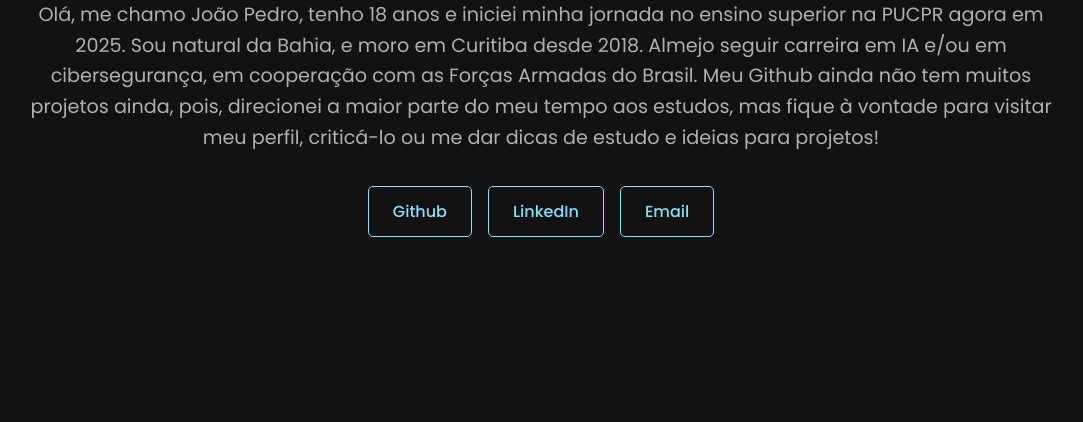
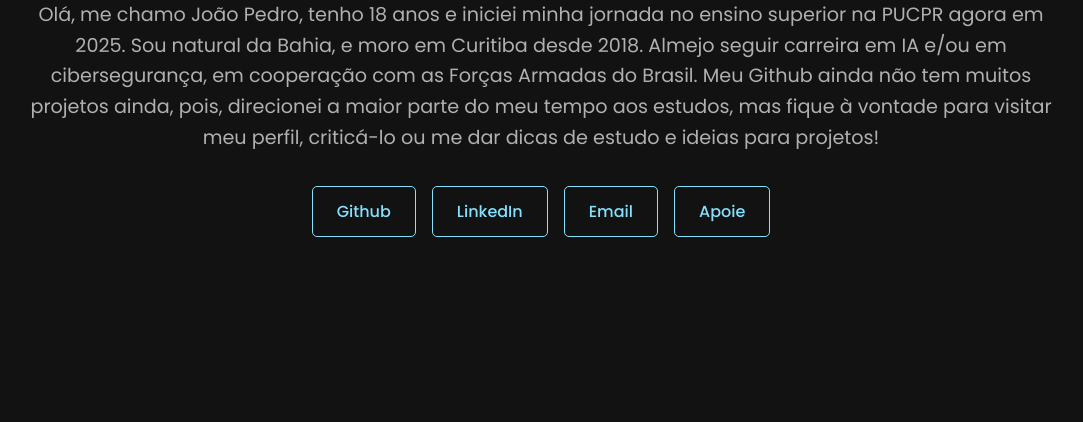
Before and after one commit to Macenajp/PORTFOLIO-PUCPR, a plain HTML site: page index.html in a window 1280 px wide. Shown: the part 251-673 px from the top of the page, without its empty margins (99-1182 px from the left). Drawn offline with Linux system fonts and the light colour scheme.

Commit message:
Update index.html

```diff
--- a/index.html
+++ b/index.html
@@ -7,7 +7,6 @@
         <title>JP | Portfólio</title>
         <link rel="stylesheet" href="style.css">
         <link href="https://fonts.googleapis.com/css2?family=Poppins:wght@300;400;500;700&display=swap" rel="stylesheet">
-
 
         <link rel="icon" href="favicon.png" type="image/x-icon">
         <link rel="shortcut icon" href="favicon.png" type="image/x-icon">
@@ -21,7 +20,6 @@
         </div>
     </header>
 
-
     <main>
         <section class="geral">
             <div class="container">
@@ -29,9 +27,10 @@
                     <h1 class="geral-tituloNome">João Pedro Macena Correa</h1>
                     <p class="geral-subtitulo">Olá, me chamo João Pedro, tenho 18 anos e iniciei minha jornada no ensino superior na PUCPR agora em 2025. Sou natural da Bahia, e moro em Curitiba desde 2018. Almejo seguir carreira em IA e/ou em cibersegurança, em cooperação com as Forças Armadas do Brasil. Meu Github ainda não tem muitos projetos ainda, pois, direcionei a maior parte do meu tempo aos estudos, mas fique à vontade para visitar meu perfil, criticá-lo ou me dar dicas de estudo e ideias para projetos!</p>
                     <div class="geral-botoes">
-                        <a href="https://github.com/Macenajp" target="_blank" class="botaoGeral">Github</a>
-                        <a href="https://www.linkedin.com/in/macenajp/" target="_blank" class="botaoGeral">LinkedIn</a>
-                        <a href="mailto:joaomacenactba@gmail.com" class="botaoGeral">Email</a>
+                        <a href="https://github.com/Macenajp" target="_blank" title="Meu perfil no GitHub" class="botaoGeral">Github</a>
+                        <a href="https://www.linkedin.com/in/macenajp/" target="_blank" title="Meu perfil no LinkedIn" class="botaoGeral">LinkedIn</a>
+                        <a href="mailto:joaomacenactba@gmail.com" target="_blank" title="E-mail de contato" class="botaoGeral">Email</a>
+                        <a href="https://github.com/sponsors/Macenajp/button" target="_blank" title="Sponsor Macenajp" class="botaoGeral">Apoie</a>
                     </div>
                 </div>
             </div>
```
